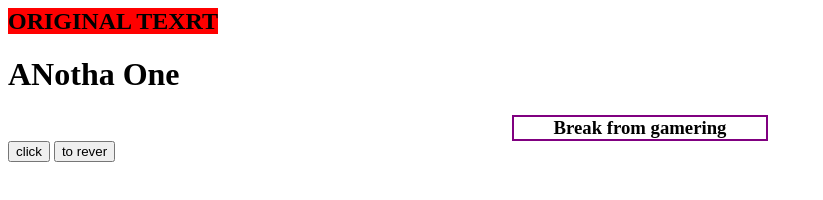
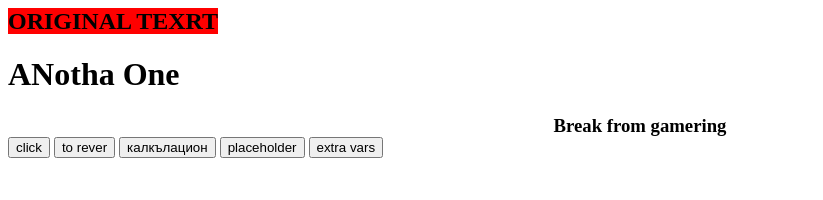
Before and after one commit to GeorgiChervenkov/JavascriptW3, a plain HTML site: page var.html in a window 1280 px wide. Shown: the whole page, without its empty margins (0-823 px from the left). Drawn offline with Linux system fonts and the light colour scheme.

Commit message:
made some extra buttons

```diff
--- a/script.js
+++ b/script.js
@@ -1,4 +1,9 @@
-
+let thing = "different"
+const first = "one", second = "two", third = "three"
 function myfunction1() {document.getElementById("hehe").innerHTML = "the paragraph has changed when you clicked the butona dummy."}
 
 function myfunction2() {document.getElementById("hehe").innerHTML = "back to the original text."}
+
+function myfunction3() {document.getElementById("gwent").innerHTML = thing;}
+
+function myfunction4() {document.getElementById("snap").innerHTML = second + " " + third + " " + first;}
--- a/var.html
+++ b/var.html
@@ -12,19 +12,22 @@
 <h3 id="snap" style="width: 20%; margin: 0 auto; text-align: center;"> Break from gamering </h3>
 
 <script>
-document.getElementById("hehe").style.display = "inline";
-document.getElementById("gwent").style.fontSize = "2em";
-document.getElementById("snap").style.border = "2px solid purple"
-document.getElementById("snap").style.display = "BLOCK"
+//document.getElementById("hehe").style.display = "inline";
+//document.getElementById("gwent").style.fontSize = "2em";
+//document.getElementById("snap").style.border = "2px solid purple"
+//document.getElementById("snap").style.display = "BLOCK"
 //document.getElementById("snap").style.alignSelf = ""
 </script>
 <button type="button" onclick="myfunction1()">click</button>
 <button type="button" onclick="myfunction2()">to rever</button>
 
-<script src="script.js"></script>
+<script src="script.js">
+    console.log(4^4)
 
-
-
+</script>
+<button type="button" onclick= alert(3+33);>калкълацион</button>
+<button type="button" onclick="myfunction3()">placeholder</button>
+<button type="button" onclick="myfunction4()">extra vars</button>
 </body>
 
 </html>
```
